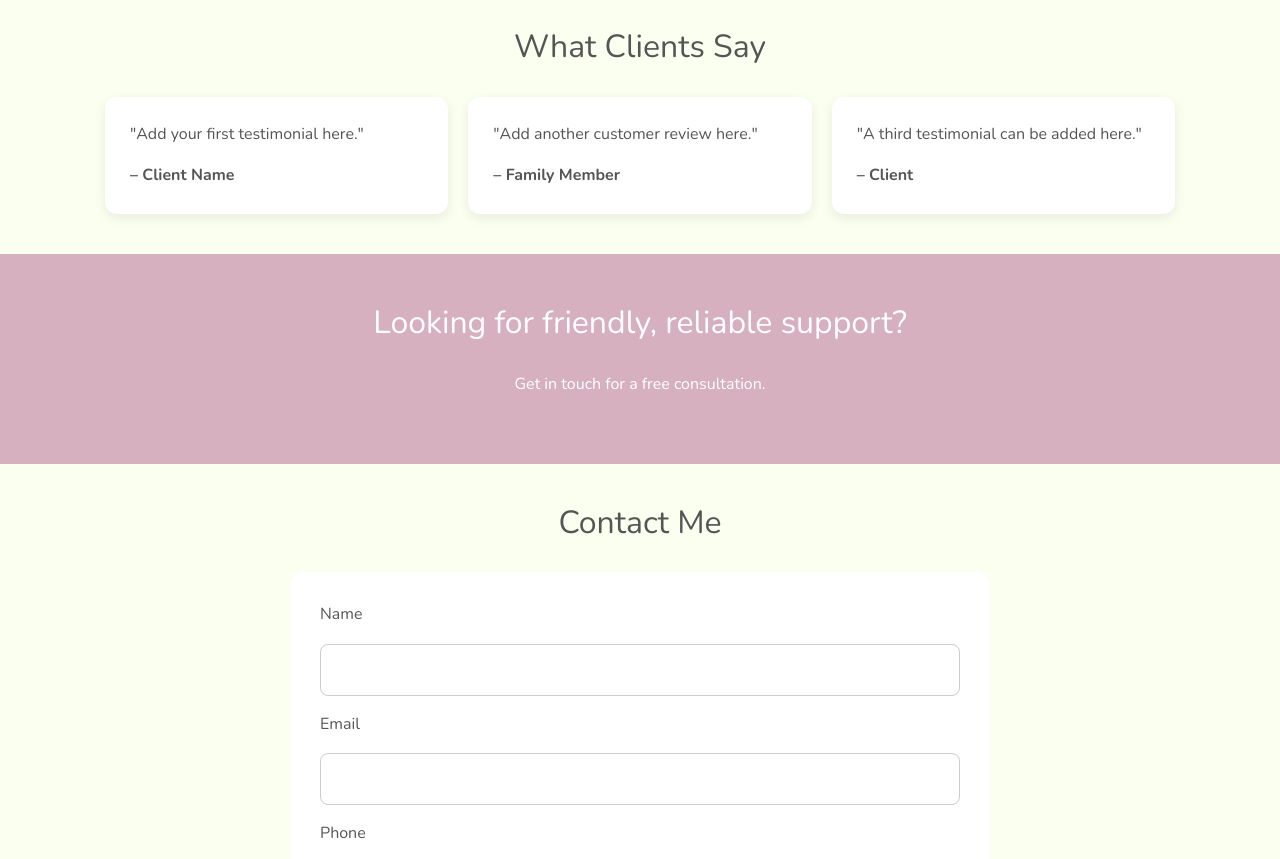
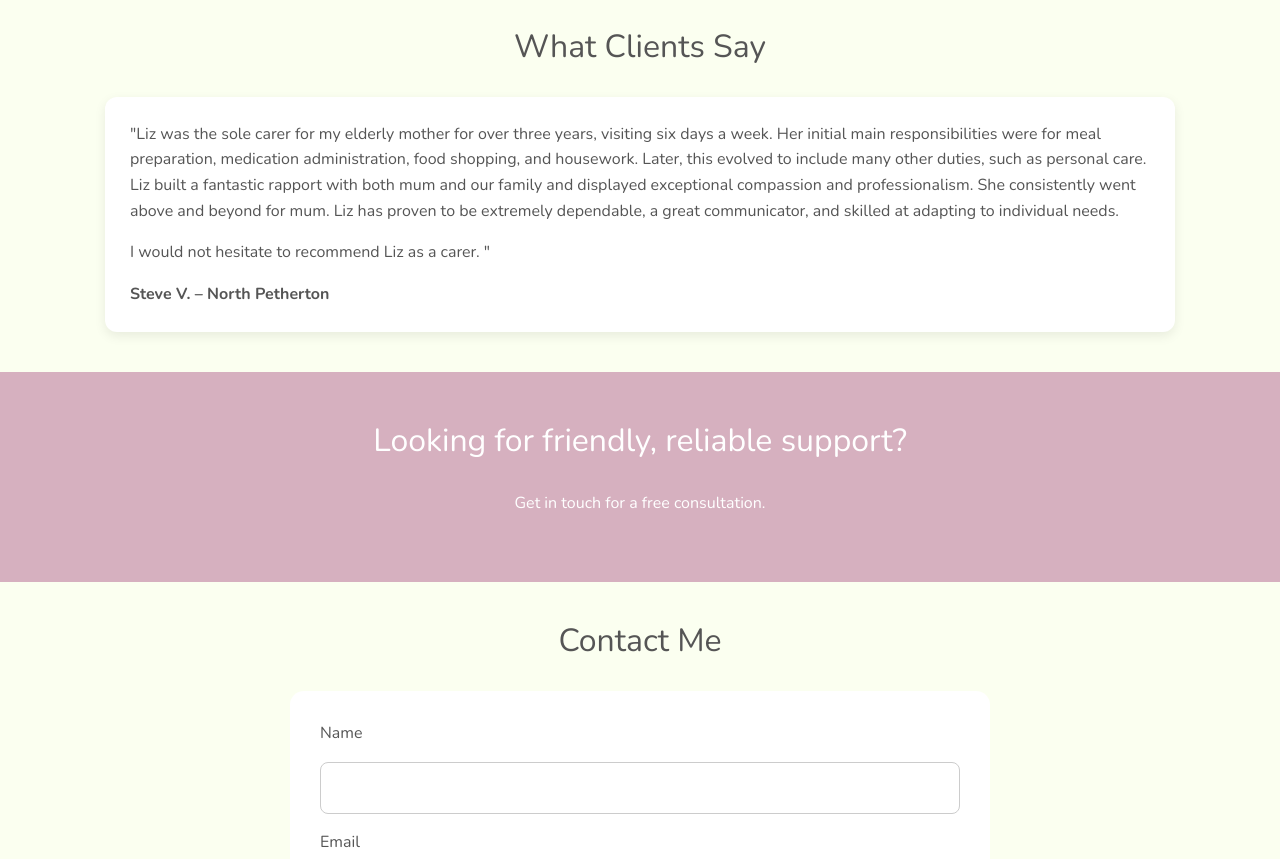
Before and after one commit to Thetatronics/Quality-Care, a plain HTML site: page index.html in a window 1280 px wide. Shown: the part 1740-2599 px from the top of the page. Drawn offline with nearby package versions, Linux system fonts and the light colour scheme.

Commit message:
Added testimonial

```diff
--- a/index.html
+++ b/index.html
@@ -106,9 +106,15 @@ footer{text-align:center;padding:40px 20px}
 <h2>What Clients Say</h2>
 <div class="testimonials">
 <div class="testimonial">
-<p>"Add your first testimonial here."</p>
-<strong>– Client Name</strong>
+<p>"Liz was the sole carer for my elderly mother for over three years, visiting six days a week. Her initial main responsibilities were for meal preparation, medication administration, food shopping, and housework. Later, this evolved to include many other duties, such as personal care.
+Liz built a fantastic rapport with both mum and our family and displayed exceptional compassion and professionalism. She consistently went above and beyond for mum.
+Liz has proven to be extremely dependable, a great communicator, and skilled at adapting to individual needs.
+<p>
+I would not hesitate to recommend Liz as a carer.
+"</p>
+<strong>Steve V. – North Petherton</strong>
 </div>
+<!--
 <div class="testimonial">
 <p>"Add another customer review here."</p>
 <strong>– Family Member</strong>
@@ -117,6 +123,7 @@ footer{text-align:center;padding:40px 20px}
 <p>"A third testimonial can be added here."</p>
 <strong>– Client</strong>
 </div>
+-->
 </div>
 </div>
 </section>
```
